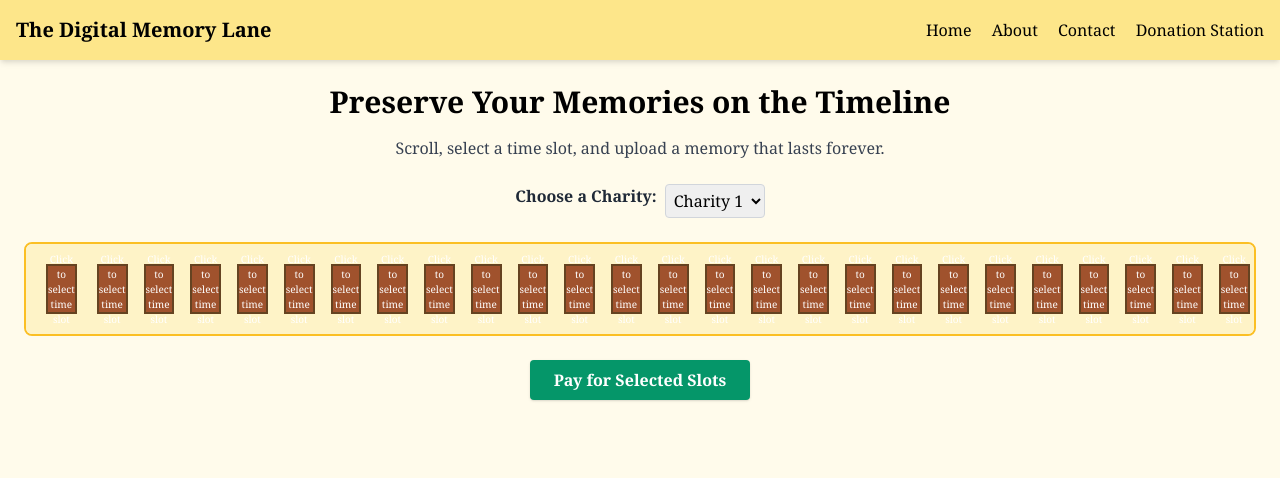
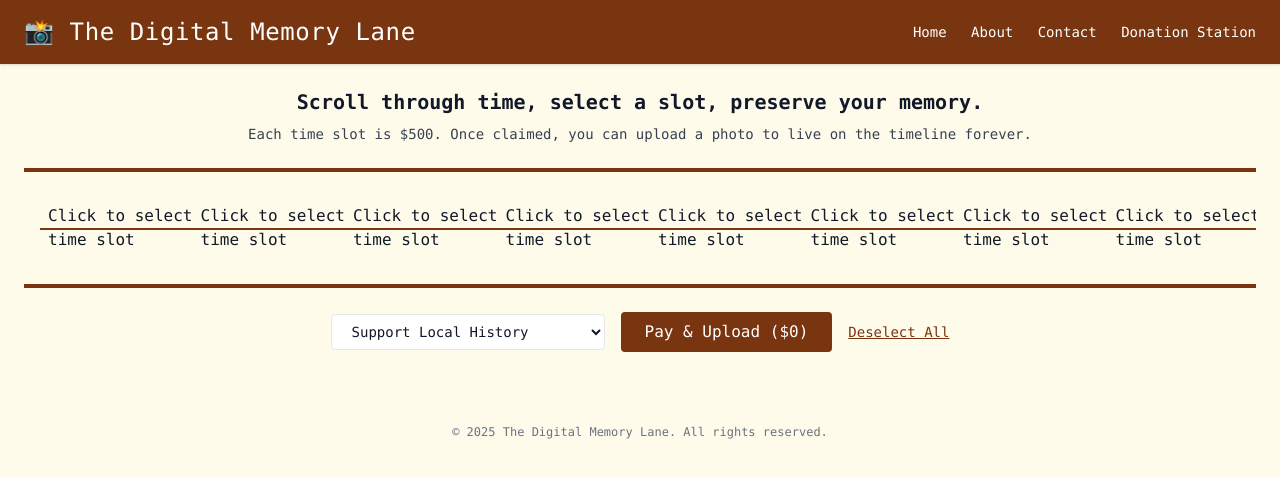
Before and after one commit to 5paresomechange55/TheDigitalMemoryLane, a Flask app: template templates/index.html in a window 1280 px wide. Shown: the top 478 px of the page. Run offline with Flask 3, Linux system fonts and the light colour scheme; the template is opened without the code that fills it: most values are stand-ins (such as "Sample title", 1, 10 or a date in 2020); data that the repository does not hold is empty; some libraries are stand-ins or nearby versions.

Commit message:
Update index.html

```diff
--- a/templates/index.html
+++ b/templates/index.html
@@ -1,86 +1,67 @@
 <!DOCTYPE html>
-<html lang="en">
+<html lang="en" class="bg-yellow-50 text-gray-900">
 <head>
-  <meta charset="UTF-8" />
-  <meta name="viewport" content="width=device-width, initial-scale=1.0"/>
+  <meta charset="UTF-8">
+  <meta name="viewport" content="width=device-width, initial-scale=1">
   <title>The Digital Memory Lane</title>
   <script src="https://js.stripe.com/v3/"></script>
-  <script defer src="/static/timeline.js"></script>
+  <script src="timeline.js" defer></script>
   <link href="https://cdn.jsdelivr.net/npm/tailwindcss@2.2.19/dist/tailwind.min.css" rel="stylesheet">
-  <style>
-    .slot {
-      width: 50px;
-      height: 50px;
-      background-color: #a0522d; /* nostalgic brown */
-      margin: 4px;
-      border: 2px solid #654321;
-      display: flex;
-      align-items: center;
-      justify-content: center;
-      font-size: 10px;
-      color: white;
-      text-align: center;
-      cursor: pointer;
-      transition: background-color 0.2s;
-    }
-    .slot:hover {
-      background-color: #8b4513;
-    }
-    .slot.selected {
-      background-color: #fbbf24; /* golden yellow highlight */
-      color: black;
-    }
-    .timeline-line {
-      width: 100%;
-      height: 4px;
-      background-color: #8b4513;
-      margin: 16px 0;
-    }
-  </style>
 </head>
-<body class="bg-yellow-50 font-serif">
+<body class="font-mono">
+  <!-- Toolbar -->
+  <header class="bg-yellow-900 text-white py-4 px-6 shadow">
+    <nav class="flex justify-between items-center">
+      <h1 class="text-2xl tracking-wide">📸 The Digital Memory Lane</h1>
+      <div class="space-x-4 text-sm">
+        <a href="/" class="hover:underline">Home</a>
+        <a href="/about" class="hover:underline">About</a>
+        <a href="/contact" class="hover:underline">Contact</a>
+        <a href="/donation" class="hover:underline">Donation Station</a>
+      </div>
+    </nav>
+  </header>
 
-  <!-- Toolbar -->
-  <nav class="bg-yellow-200 p-4 flex justify-between items-center shadow-md">
-    <div class="text-xl font-bold text-brown-700">The Digital Memory Lane</div>
-    <div class="space-x-4">
-      <a href="/" class="text-brown-800 hover:underline">Home</a>
-      <a href="/about" class="text-brown-800 hover:underline">About</a>
-      <a href="/contact" class="text-brown-800 hover:underline">Contact</a>
-      <a href="/donation" class="text-brown-800 hover:underline">Donation Station</a>
-    </div>
-  </nav>
-
-  <main class="p-6">
-    <h1 class="text-3xl font-bold text-center text-brown-700 mb-4">Preserve Your Memories on the Timeline</h1>
-    <p class="text-center text-gray-700 mb-6">Scroll, select a time slot, and upload a memory that lasts forever.</p>
-
-    <!-- Charity Dropdown -->
-    <div class="flex justify-center mb-6">
-      <label class="mr-2 text-gray-800 font-semibold">Choose a Charity:</label>
-      <select id="charitySelect" class="border border-gray-300 rounded p-1">
-        <option value="charity1">Charity 1</option>
-        <option value="charity2">Charity 2</option>
-        <option value="charity3">Charity 3</option>
-        <option value="charity4">Charity 4</option>
-      </select>
+  <!-- Main Content -->
+  <main class="p-6 space-y-6">
+    <div class="text-center">
+      <h2 class="text-xl font-bold mb-2">Scroll through time, select a slot, preserve your memory.</h2>
+      <p class="text-sm text-gray-700">Each time slot is $500. Once claimed, you can upload a photo to live on the timeline forever.</p>
     </div>
 
-    <!-- Timeline Container -->
-    <div class="overflow-x-auto border-2 border-yellow-400 rounded-lg p-4 bg-yellow-100">
-      <div id="timeline" class="flex space-x-4" style="min-width: 5000px;">
-        <!-- Slots will be generated here by JS -->
+    <!-- Timeline Scroll Container -->
+    <div class="overflow-x-auto border-t-4 border-b-4 border-yellow-900 py-8">
+      <div id="timeline" class="flex space-x-2 w-max px-4 relative">
+        <!-- JS will insert slots here -->
+        <div id="timeline-line" class="absolute top-1/2 w-full border-t-2 border-yellow-900 z-0"></div>
       </div>
     </div>
 
-    <!-- Pay Button -->
-    <div class="flex justify-center mt-6">
-      <button id="payButton"
-              class="bg-green-600 hover:bg-green-700 text-white font-bold py-2 px-6 rounded shadow">
-        Pay for Selected Slots
+    <!-- Actions -->
+    <div class="flex flex-col sm:flex-row justify-center items-center space-y-4 sm:space-y-0 sm:space-x-4">
+      <select id="charity" class="border px-4 py-2 rounded bg-white text-sm">
+        <option value="charity1">Support Local History</option>
+        <option value="charity2">Archive Veterans' Stories</option>
+        <option value="charity3">Preserve Family Legacies</option>
+        <option value="charity4">Fund Digital Time Capsules</option>
+      </select>
+      <button id="payButton" class="bg-yellow-900 text-white px-6 py-2 rounded hover:bg-yellow-800 transition">
+        Pay & Upload ($0)
+      </button>
+      <button id="clearSelection" class="text-sm text-yellow-900 underline hover:text-yellow-700">
+        Deselect All
       </button>
     </div>
   </main>
 
+  <!-- Footer -->
+  <footer class="mt-12 text-center text-xs text-gray-500 pb-6">
+    &copy; 2025 The Digital Memory Lane. All rights reserved.
+  </footer>
+
+  <script>
+    // Inject publishable key into JS context
+    const STRIPE_PUBLIC_KEY = "{{ stripe_public_key }}";
+  </script>
 </body>
 </html>
```
